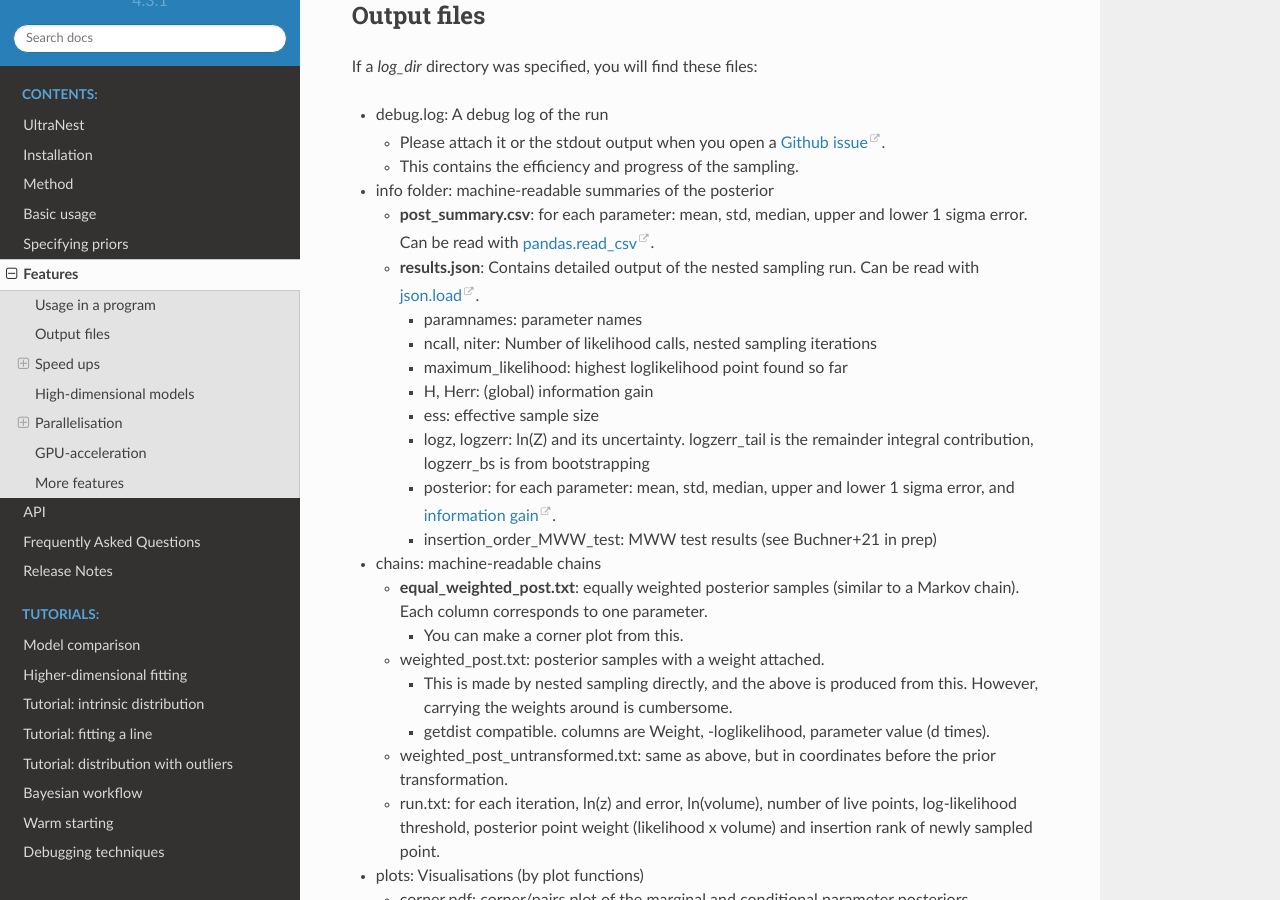
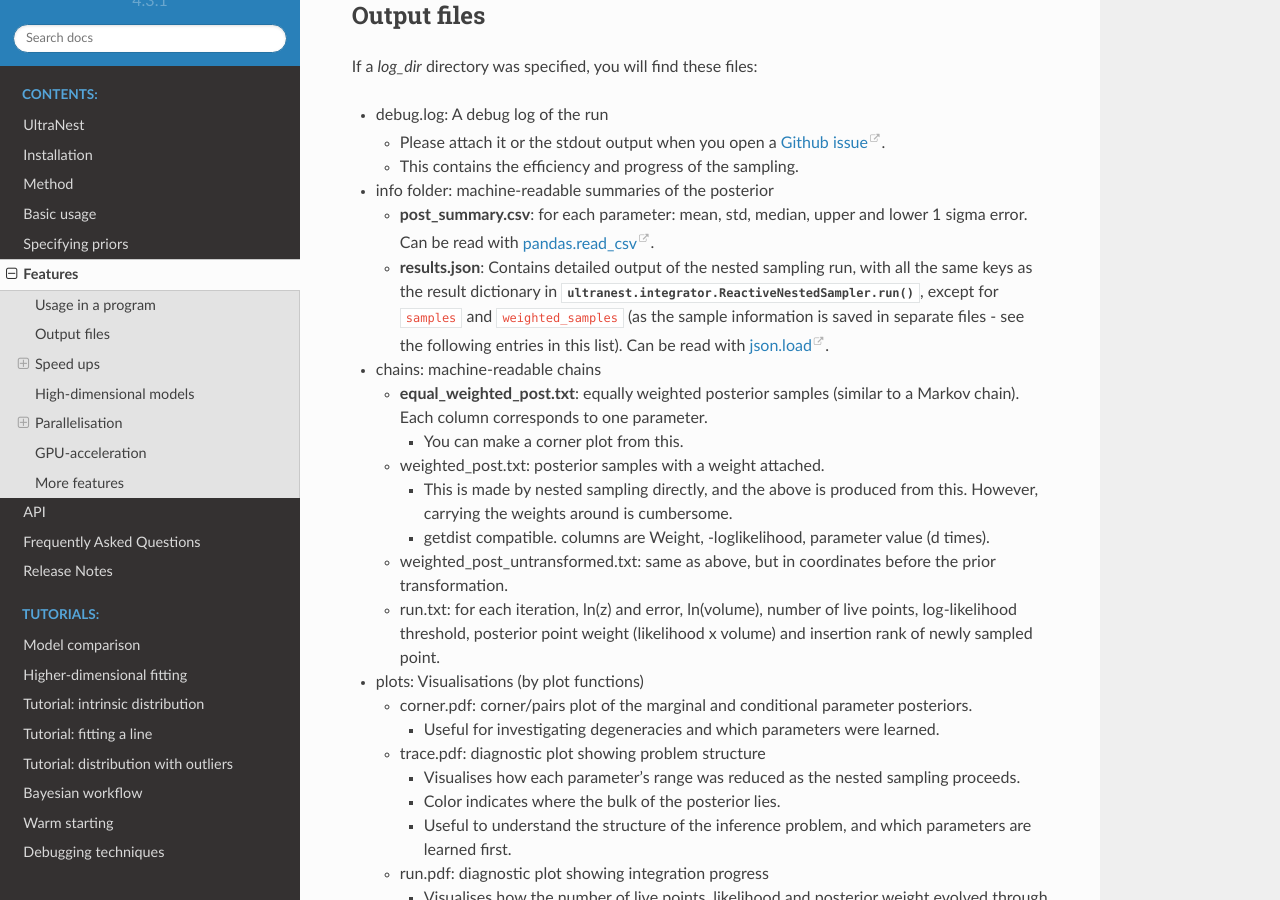
Before and after one commit to JohannesBuchner/UltraNest, a Sphinx documentation site: the page built from docs/performance.rst, in a window 1280 px wide and 900 px high, scrolled down 2281 px. Built offline with Sphinx 7.4.7 and the Read the Docs theme 2.0.0, drawn with Linux system fonts in a browser that asks for light colours; pages that are not in the unit, such as notebooks, are missing from menus.

Commit message:
docs: update information on logged files

```diff
--- a/docs/performance.rst
+++ b/docs/performance.rst
@@ -98,16 +98,7 @@ If a `log_dir` directory was specified, you will find these files:
 * info folder: machine-readable summaries of the posterior
 
   * **post_summary.csv**: for each parameter: mean, std, median, upper and lower 1 sigma error. Can be read with `pandas.read_csv <https://pandas.pydata.org/pandas-docs/stable/reference/api/pandas.read_csv.html>`_.
-  * **results.json**: Contains detailed output of the nested sampling run. Can be read with `json.load <https://docs.python.org/3/library/json.html>`_.
-
-    * paramnames: parameter names
-    * ncall, niter: Number of likelihood calls, nested sampling iterations
-    * maximum_likelihood: highest loglikelihood point found so far
-    * H, Herr: (global) information gain
-    * ess: effective sample size
-    * logz, logzerr: ln(Z) and its uncertainty. logzerr_tail is the remainder integral contribution, logzerr_bs is from bootstrapping
-    * posterior: for each parameter: mean, std, median, upper and lower 1 sigma error, and `information gain <https://arxiv.org/abs/2205.00009>`_.
-    * insertion_order_MWW_test: MWW test results (see Buchner+21 in prep)
+  * **results.json**: Contains detailed output of the nested sampling run, with all the same keys as the result dictionary in :py:meth:`ultranest.integrator.ReactiveNestedSampler.run`, except for ``samples`` and ``weighted_samples`` (as the sample information is saved in separate files - see the following entries in this list). Can be read with `json.load <https://docs.python.org/3/library/json.html>`_.
 
 * chains: machine-readable chains
 
```
